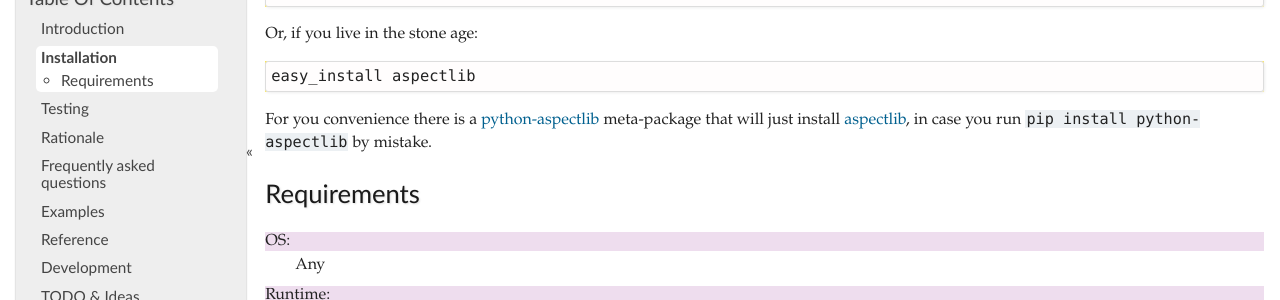
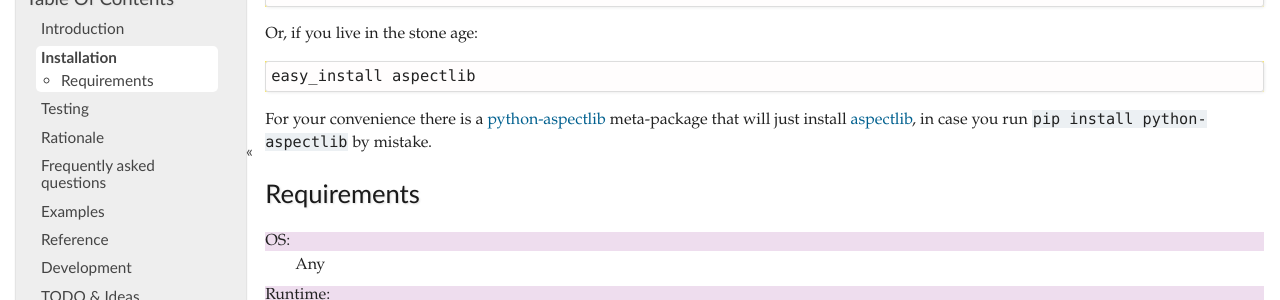
Before and after one commit to ionelmc/python-aspectlib, a Sphinx documentation site: the page built from docs/installation.rst, in a window 1280 px wide. Shown: the part 156-456 px from the top of the page. Built offline with Sphinx 7.4.7, drawn with Linux system fonts in a browser that asks for light colours.

Commit message:
Small correctionso

```diff
--- a/docs/installation.rst
+++ b/docs/installation.rst
@@ -10,7 +10,7 @@
 
     easy_install aspectlib
 
-For you convenience there is a `python-aspectlib <https://pypi.python.org/pypi/python-aspectlib>`_ meta-package that will
+For your convenience there is a `python-aspectlib <https://pypi.python.org/pypi/python-aspectlib>`_ meta-package that will
 just install `aspectlib <https://pypi.python.org/pypi/aspectlib>`_, in case you run ``pip install python-aspectlib`` by
 mistake.
 
--- a/setup.py
+++ b/setup.py
@@ -27,7 +27,7 @@
     include_package_data=True,
     zip_safe=False,
     classifiers=[
-        'Development Status :: 4 - Beta',
+        "Development Status :: 5 - Production/Stable",
         'Intended Audience :: Developers',
         'License :: OSI Approved :: BSD License',
         'Operating System :: Unix',
```
Also changed, not shown: 1 other file.
